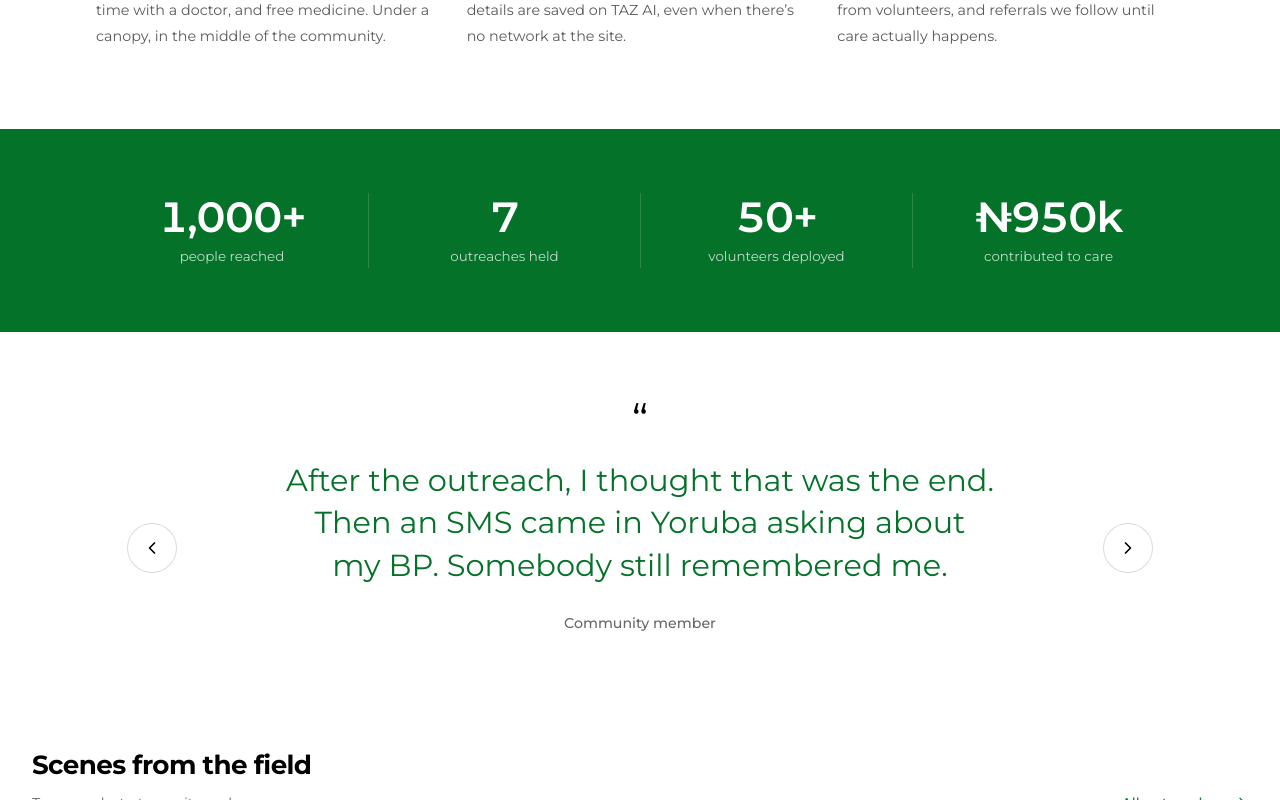
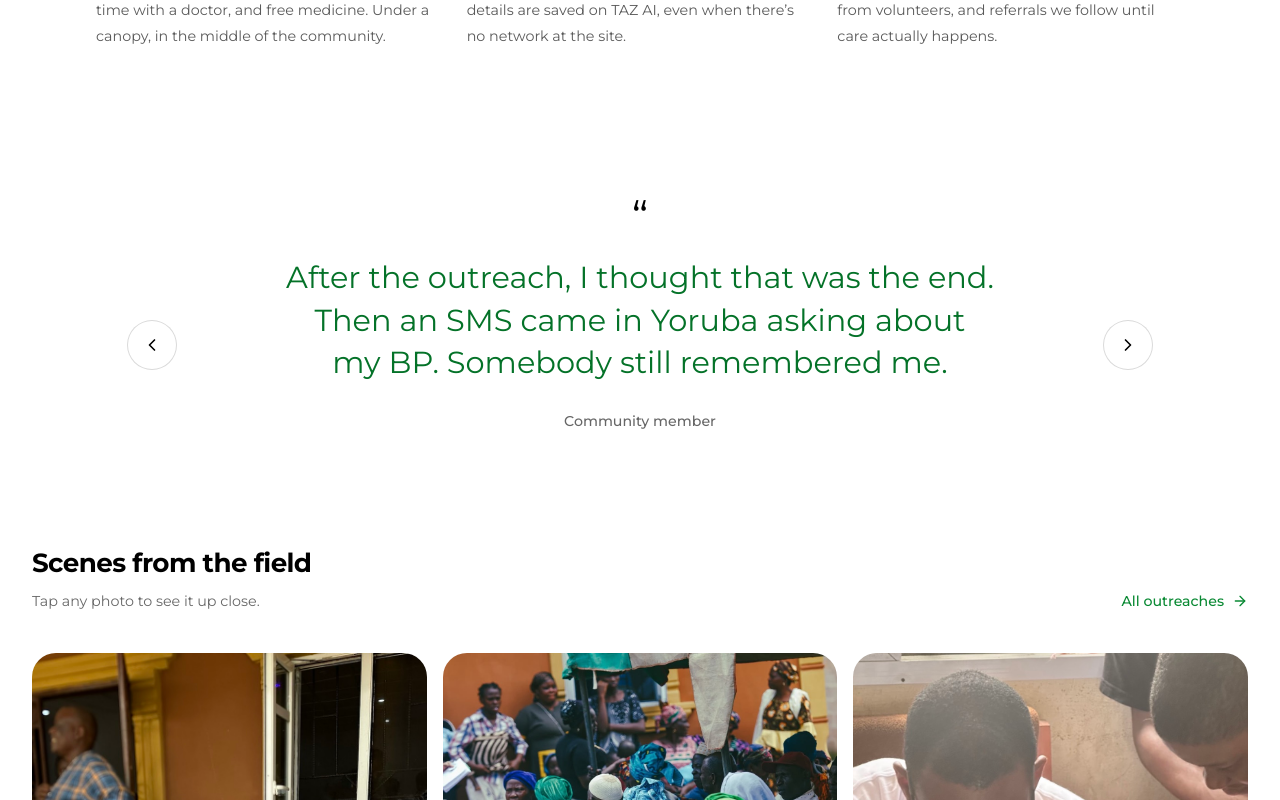
Before and after one commit to tazhealth/tazhealth, a Next.js app: page / in a window 1280 px wide. Shown: the part 1760-2560 px from the top of the page. Built offline with nearby package versions, Linux system fonts and the light colour scheme; no server answers.

Commit message:
feat: remove outreach impact section and related imports for cleaner homepage

```diff
--- a/app/page.tsx
+++ b/app/page.tsx
@@ -7,14 +7,11 @@ import { TestimonialSlider } from '@/components/home/TestimonialSlider';
 // import { TazAiShowcase } from '@/components/home/TazAiShowcase';
 import { PartnersStrip } from '@/components/home/PartnersStrip';
 import { ButtonLink } from '@/components/ui/ButtonLink';
-import { CountUp } from '@/components/ui/CountUp';
 import { ArticleCard } from '@/components/blog/ArticleCard';
 import { articles } from '@/data/articles';
 import { GalleryGrid } from '@/components/ui/GalleryGrid';
 import { Reveal, RevealGroup, RevealItem } from '@/components/ui/Reveal';
 import { gallery, images } from '@/data/images';
-import { outreachImpact } from '@/data/impact';
-import { cn } from '@/utils/cn';
 
 export const metadata: Metadata = {
   title: { absolute: 'TAZhealth | Free Medical Outreaches for Underserved Nigerian Communities' },
@@ -82,20 +79,6 @@ export default function Home() {
         </div>
       </section>
 
-      {/* Numbers */}
-      <section className="bg-forest py-14 text-white lg:py-16" aria-label="Our impact so far">
-        <ul className="mx-auto grid max-w-6xl grid-cols-2 gap-y-10 px-5 sm:px-8 lg:grid-cols-4">
-          {outreachImpact.map((s, i) =>
-          <li key={s.label} className={cn('text-center', i > 0 && 'lg:border-l lg:border-white/15')}>
-              <p className="text-4xl font-semibold tracking-tight text-white sm:text-5xl">
-                <CountUp to={s.value} prefix={s.prefix} suffix={s.suffix} />
-              </p>
-              <p className="mt-1 text-[15px] text-white/75">{s.label}</p>
-            </li>
-          )}
-        </ul>
-      </section>
-
       {/* Voices */}
       <section className="bg-white pb-4 pt-12 sm:pb-6 sm:pt-14 lg:pb-8 lg:pt-16" aria-label="In their words">
         <div className="px-5 sm:px-8">
```
